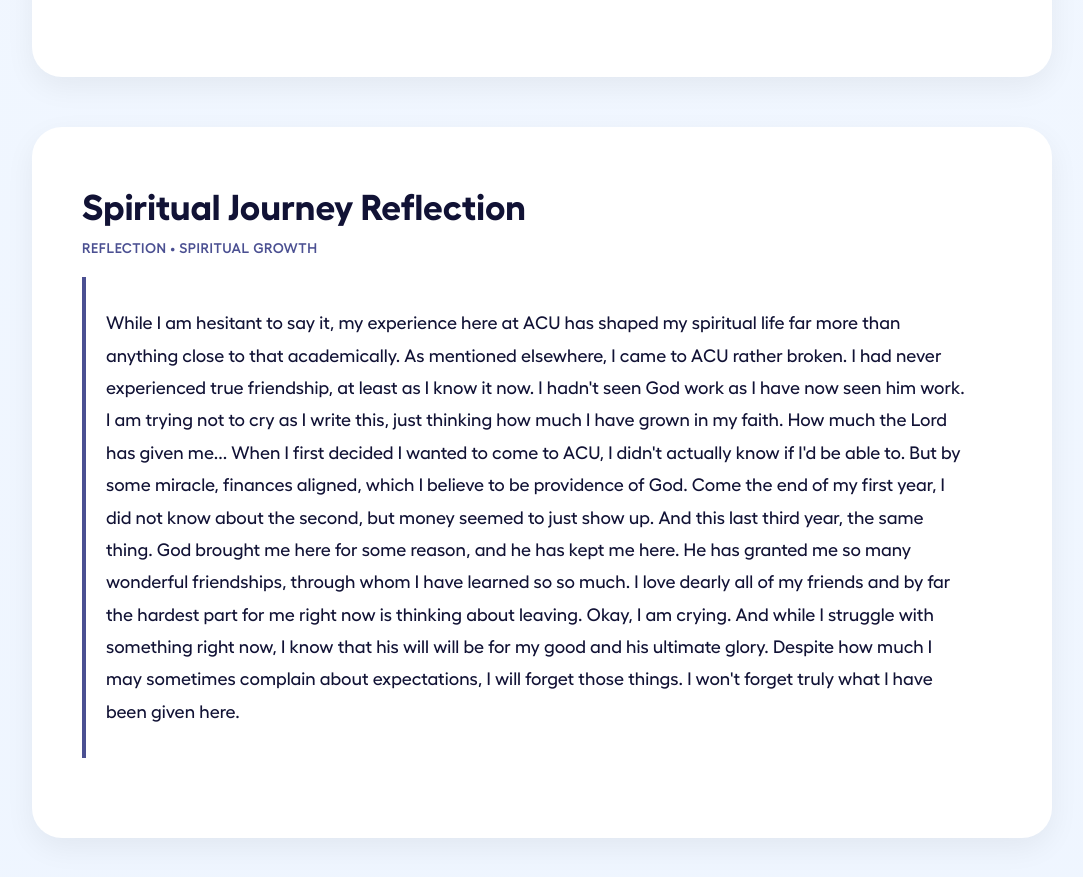
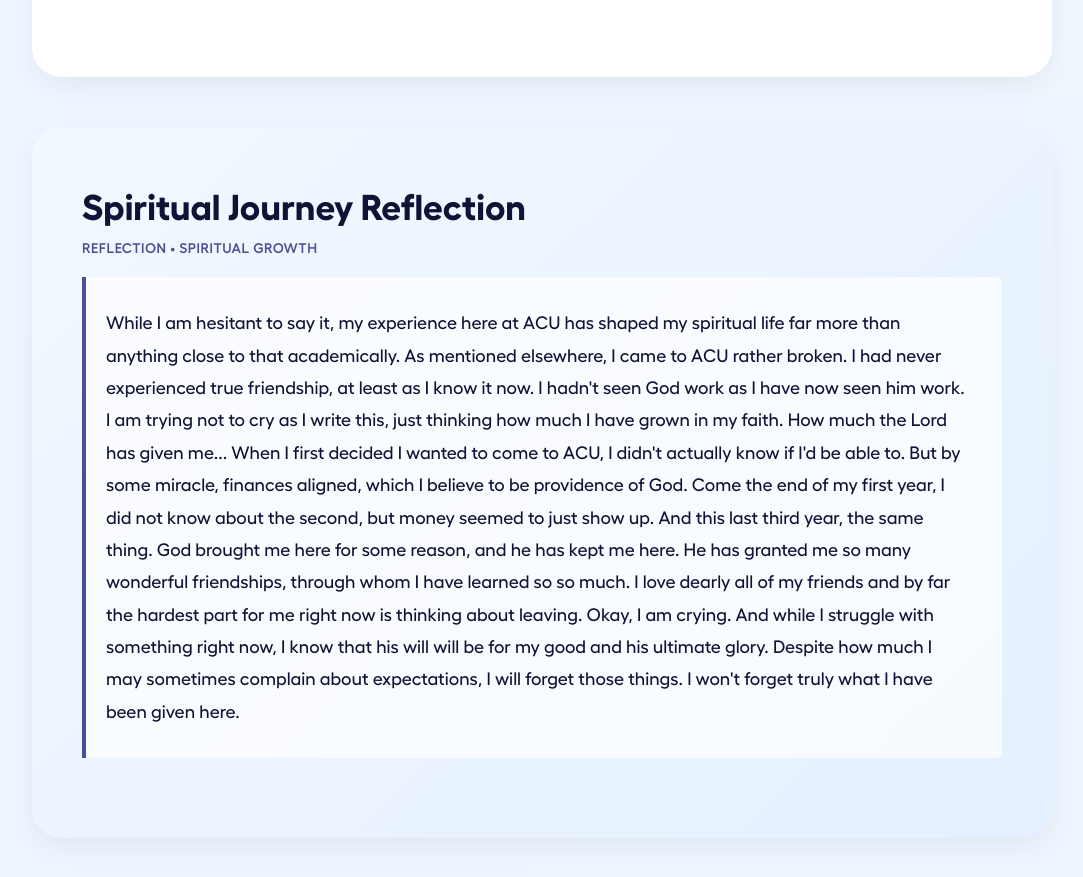
Before and after one commit to WesOrr23/acu-portfolio, a plain HTML site: page index.html in a window 1280 px wide. Shown: the part 7902-8779 px from the top of the page, without its empty margins (98-1181 px from the left). Drawn offline with Linux system fonts and the light colour scheme.

Commit message:
Refine styling and reflection backgrounds
- Adjust headshot positioning for better framing
- Update reflection text backgrounds with frosted glass effect
- Alternate reflection artifact backgrounds (white/accent)
- Improve visual hierarchy and readability

Co-Authored-By: Claude Sonnet 4.5 <noreply@anthropic.com>

```diff
--- a/index.html
+++ b/index.html
@@ -169,7 +169,7 @@
         </section>
 
         <!-- Academic Reflection -->
-        <section class="artifact reflection-artifact">
+        <section class="artifact">
             <div class="artifact-content">
                 <h3>Academic Journey Reflection</h3>
                 <div class="artifact-meta">Reflection • Academic Growth</div>
@@ -180,7 +180,7 @@
         </section>
 
         <!-- Spiritual Reflection -->
-        <section class="artifact reflection-artifact accent-background">
+        <section class="artifact accent-background">
             <div class="artifact-content">
                 <h3>Spiritual Journey Reflection</h3>
                 <div class="artifact-meta">Reflection • Spiritual Growth</div>
--- a/styles.css
+++ b/styles.css
@@ -121,10 +121,6 @@ main {
 
 .artifact.accent-background {
     background: linear-gradient(135deg, #F2F8FF 0%, #E4F0FF 100%);
-}
-
-.artifact.reflection-artifact {
-    background: #FFFFFF;
 }
 
 .reflection {
```
